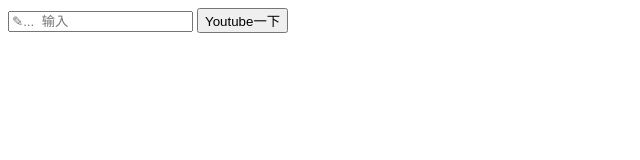
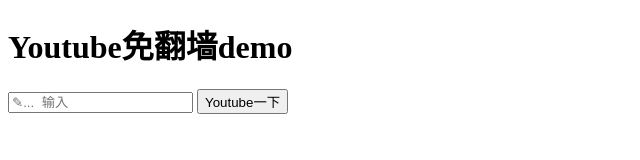
Before and after one commit to FreeAppForYou/youguan, a plain HTML site: page index.html in a window 1280 px wide. Shown: the whole page, without its empty margins (0-640 px from the left). Drawn offline with Linux system fonts and the light colour scheme.

Commit message:
Update index.html

```diff
--- a/index.html
+++ b/index.html
@@ -9,6 +9,7 @@
 </head>
 
 <body>
+	<h1>Youtube免翻墙demo</h1>
     <div>
         <input type="text" id="inputValue" placeholder="✎...  输入">
         <button onclick="navigateTo()">Youtube一下</button>
```
